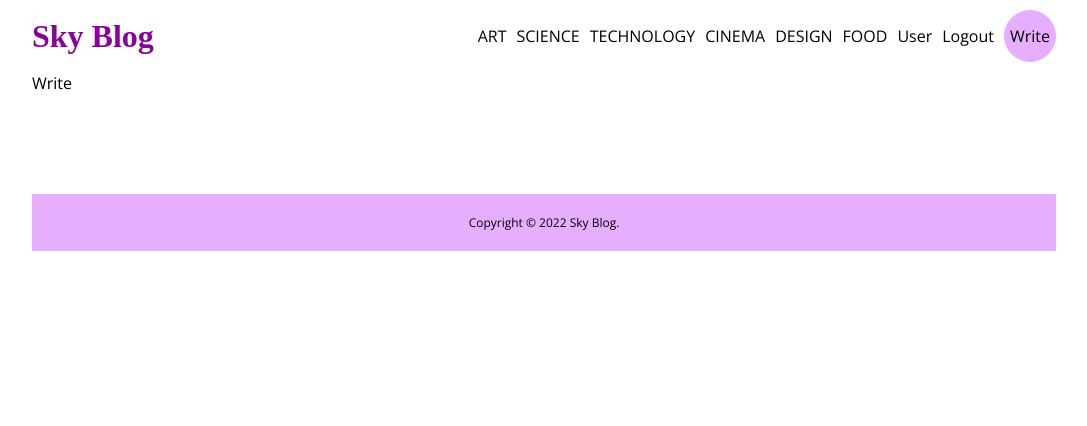
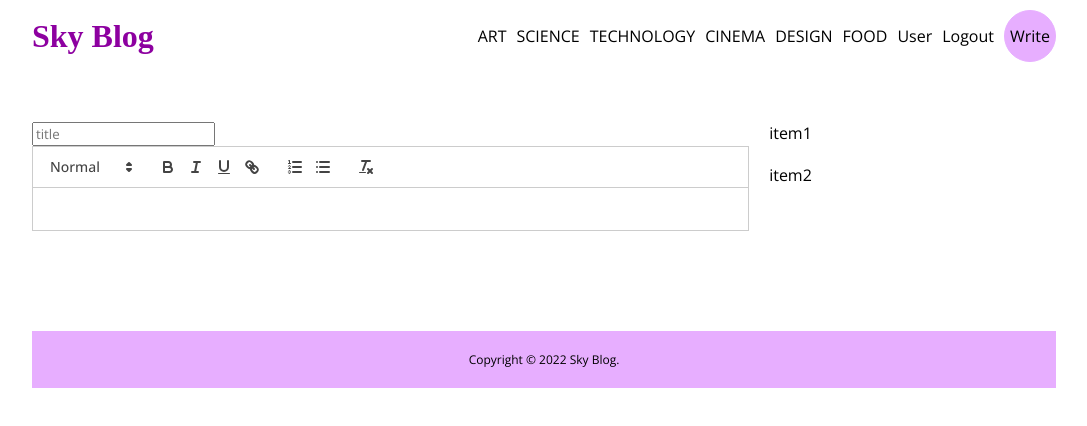
Before and after one commit to hekmatsalehi/blog-app, a React (Create React App) app in the folder client/: page /write in a window 1280 px wide. Shown: the top 426 px of the page, without its empty margins (96-1183 px from the left). Built offline with nearby package versions, Linux system fonts and the light colour scheme.

Commit message:
React quill library for post edit

```diff
--- a/client/package.json
+++ b/client/package.json
@@ -9,6 +9,7 @@
     "react": "^18.2.0",
     "react-dom": "^18.2.0",
     "react-icons": "^4.7.1",
+    "react-quill": "^2.0.0",
     "react-router-dom": "^6.4.3",
     "react-scripts": "5.0.1",
     "sass": "^1.56.1",
--- a/client/src/pages/Write.jsx
+++ b/client/src/pages/Write.jsx
@@ -1,8 +1,22 @@
-import React from 'react'
+import React, { useState } from 'react';
+import ReactQuill from 'react-quill';
+import 'react-quill/dist/quill.snow.css';
 
 function Write() {
+  const [value, setValue] = useState('');
   return (
-    <div>Write</div>
+    <div className='add-post'>
+      <div className="content">
+        <input type='text' placeholder='title'/>
+        <div className="editor-container">
+          <ReactQuill theme="snow" value={value} onChange={setValue} />
+        </div>
+      </div>
+      <div className="menu">
+        <div className="item">item1</div>
+        <div className="item">item2</div>
+      </div>
+    </div>
   )
 }
 
--- a/client/src/style.scss
+++ b/client/src/style.scss
@@ -324,5 +324,24 @@ $purple: #8d00a0;
                 }
             }
         }
+
+        //Write
+        .add-post {
+            margin-top: 50px;
+            display: flex;
+            gap: 20px;
+
+            .content {
+                flex: 5;
+
+            }
+
+            .menu {
+                flex: 2;
+                display: flex;
+                flex-direction: column;
+                gap: 20px;
+            }
+        }
     }
 }
```
Also changed, not shown: 1 other file (tests, documents, lock files or other folders).
